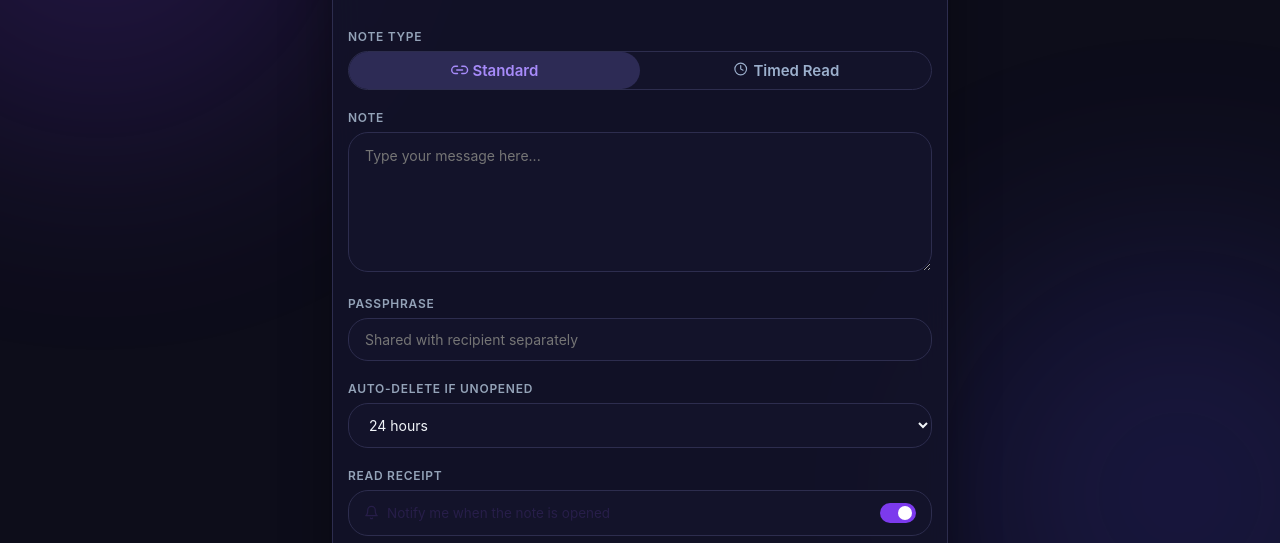
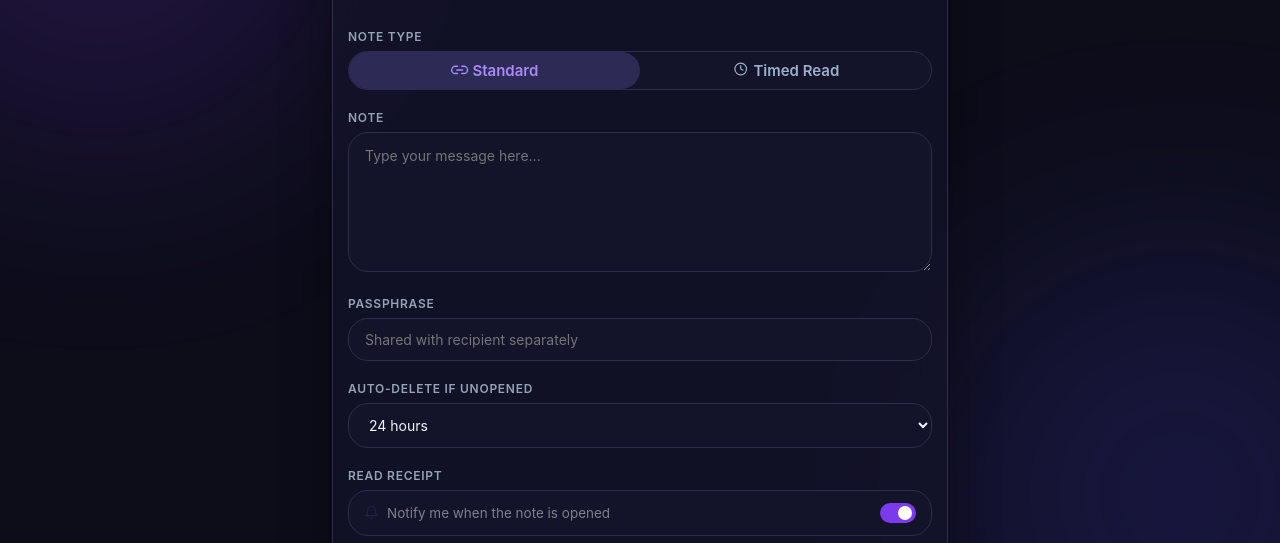
Before and after one commit to iuselinux46/SecrNote, a plain HTML site: page frontend/index.html in a window 1280 px wide. Shown: the part 206-749 px from the top of the page. Drawn offline with nearby package versions, Linux system fonts and the light colour scheme.

Commit message:
Minor UI Change

```diff
--- a/frontend/index.html
+++ b/frontend/index.html
@@ -123,7 +123,7 @@
                 <path d="M18 8A6 6 0 0 0 6 8c0 7-3 9-3 9h18s-3-2-3-9" />
                 <path d="M13.73 21a2 2 0 0 1-3.46 0" />
               </svg>
-              <div style="color: #271e49"> Notify me when the note is opened </div>
+              <div style="color: #817f89"> Notify me when the note is opened </div>
             </span>
             <button type="button" id="receiptToggle" class="switch-track on">
               <span class="switch-thumb"></span>
```
